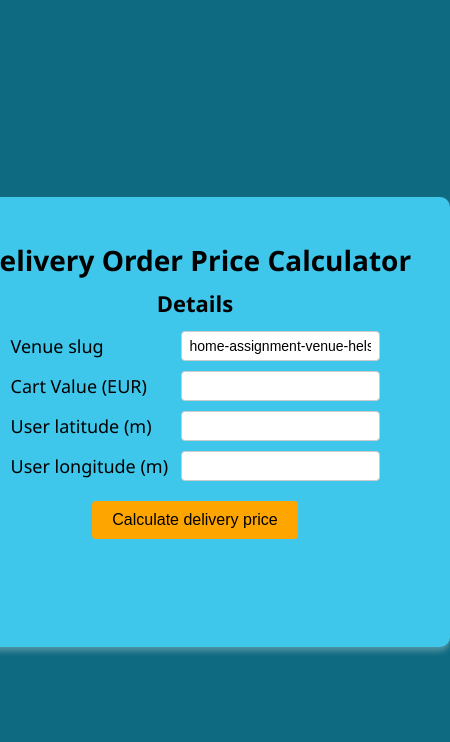
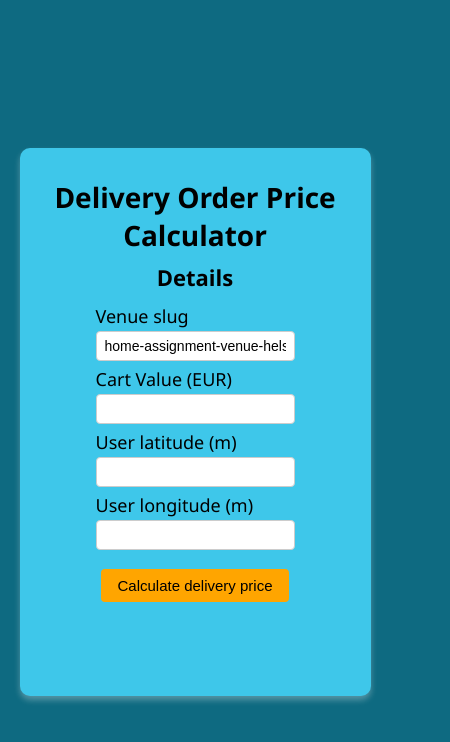
Before and after one commit to SimosTigkas/Delivery-Order-Price-Calculator, a React (Vite) app in the folder dopc/: page / in a window 390 px wide. Shown: the top 742 px of the page, 450 px wide, since content can reach past the window. Built offline with nearby package versions, Linux system fonts and the light colour scheme.

Commit message:
added responsiveness

```diff
--- a/dopc/src/index.css
+++ b/dopc/src/index.css
@@ -98,6 +98,7 @@ button:hover {
 
 .output {
     min-height: 60px;
+    max-height: 80px;
     display: flex;
     justify-content: center;
     align-items: center;
@@ -114,7 +115,6 @@ button:hover {
 .results {
     display: flex;
     flex-wrap: wrap;
-    gap: 4px;
     font-size: 15px;
     font-weight: 550;
     color: hsl(192, 80%, 20%);
@@ -122,5 +122,32 @@ button:hover {
     align-self: flex-start;
 }
 
-/* UserLat: 60.1699
-UserLong: 24.9384 */
+@media (max-width: 600px) {
+    .App {
+        width: 90%;
+        max-width: 459px;
+        margin: 0px auto;
+    }
+    .content {
+        gap: 4px;
+    }
+    .output {
+        font-size: 13px;
+    }
+    button {
+        font-size: 15px;
+        padding: 8px 16px;
+        margin-top: 0px;
+    }
+    .inputs {
+        gap: 6px;
+    }
+    .label {
+        font-size: 16px;
+    }
+    .input-group {
+        grid-template-columns: 1fr;
+        gap: 3px;
+    }
+
+}
```
